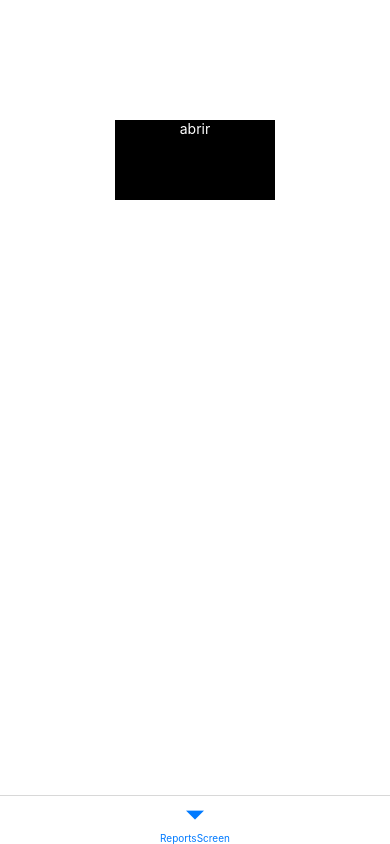
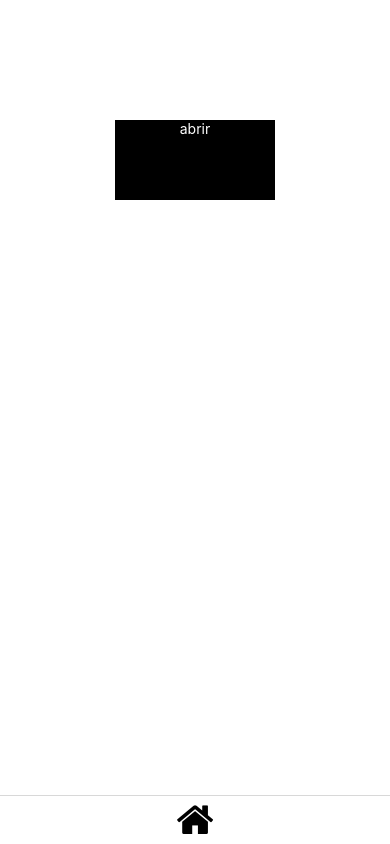
Before and after one commit to davidscabral02/CManalitycs, a React Native app in the folder CManalitycs/: screen / in a window 390 px wide. Built offline with nearby package versions, Linux system fonts and the light colour scheme.

Commit message:
bottomTab icons

```diff
--- a/CManalitycs/package.json
+++ b/CManalitycs/package.json
@@ -20,6 +20,7 @@
     "react-native-reanimated": "^2.8.0",
     "react-native-safe-area-context": "^4.2.5",
     "react-native-screens": "^3.13.1",
+    "react-native-vector-icons": "^9.1.0",
     "styled-components": "^5.3.5"
   },
   "devDependencies": {
--- a/CManalitycs/src/routes.js
+++ b/CManalitycs/src/routes.js
@@ -1,6 +1,6 @@
 import React from 'react';
 import {createBottomTabNavigator} from '@react-navigation/bottom-tabs';
-
+import Icon from 'react-native-vector-icons/FontAwesome';
 // PAGES
 
 import ReportsScreen from './pages/ReportsScreen';
@@ -24,7 +24,9 @@
           name={item.title}
           component={item.screen}
           options={() => ({
+            tabBarShowLabel: false,
             headerShown: false,
+            tabBarIcon: () => <Icon name="home" size={40} color="#000" />,
             // tabBarIconStyle: {display: 'none'},
           })}
         />
```
Also changed, not shown: 4 other files (tests, documents, lock files or other folders).
